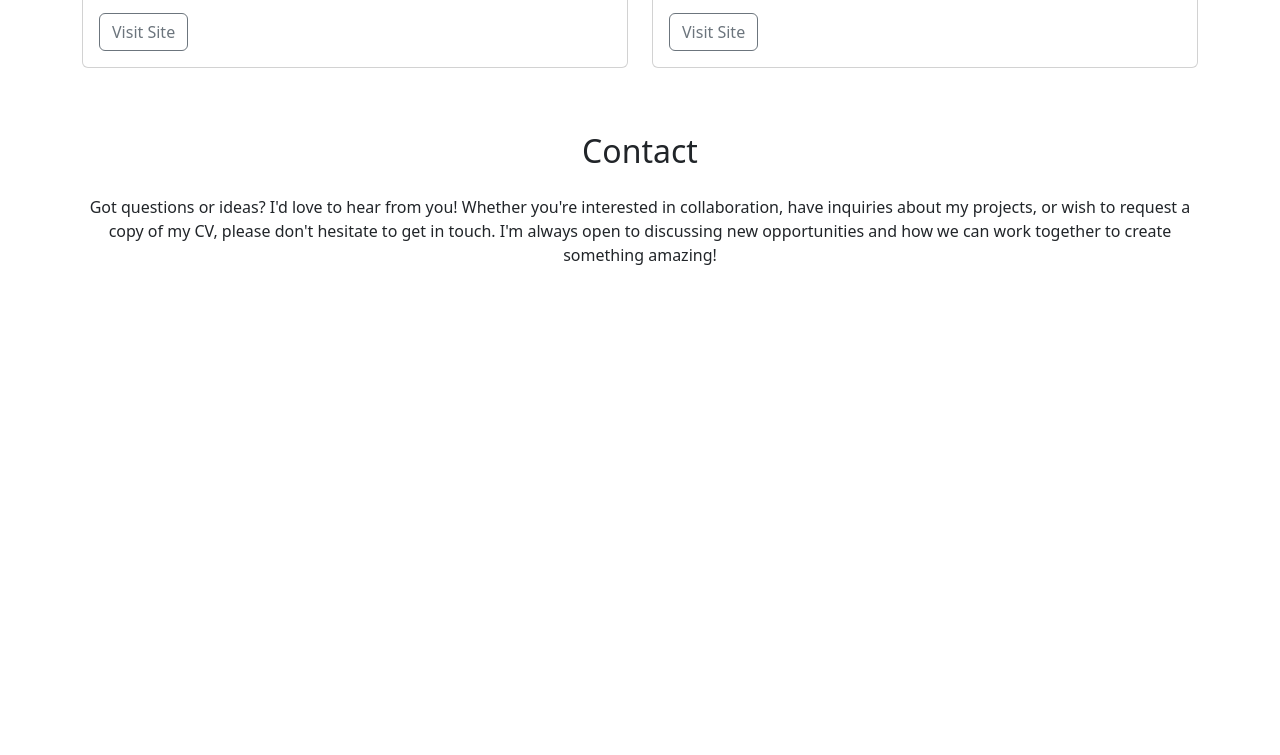
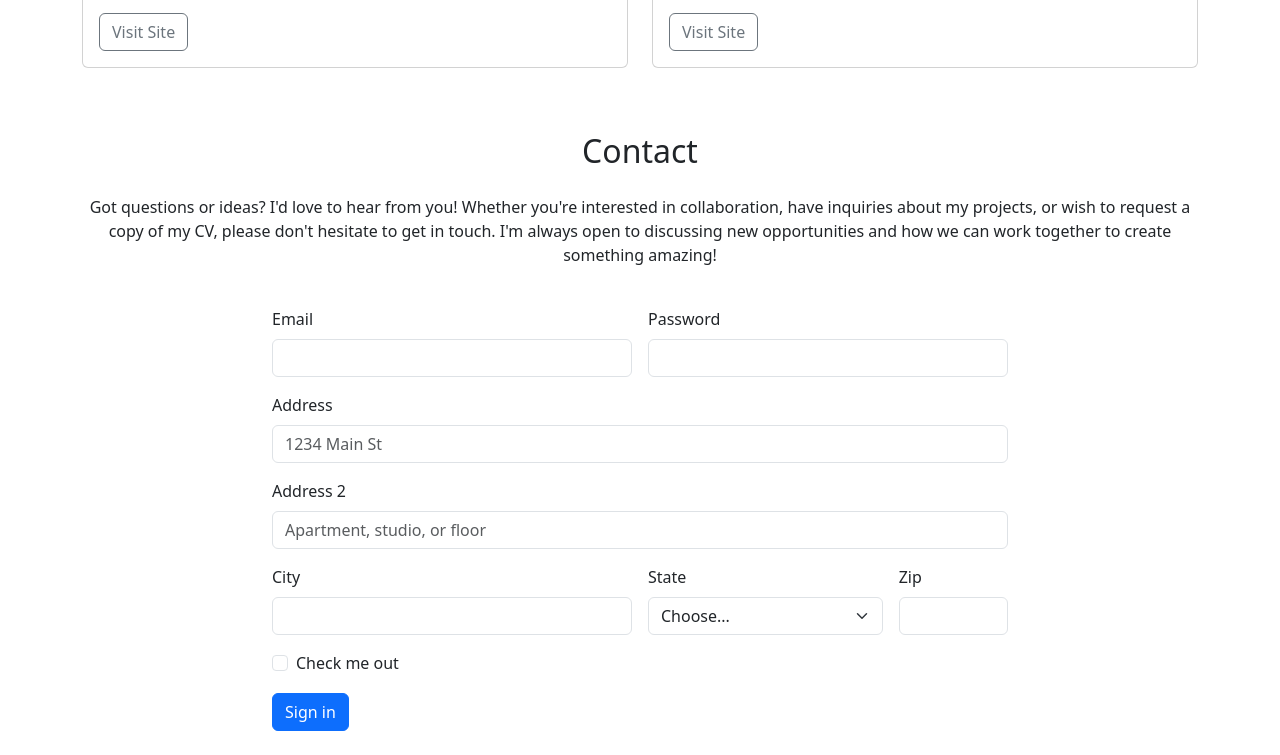
Before and after one commit to TereBts/bootstrap-demo, a plain HTML site: page index.html in a window 1280 px wide. Shown: the part 1767-2522 px from the top of the page. Before the commit the page ends 2074 px from the top, so only its background shows below. Drawn offline with nearby package versions, Linux system fonts and the light colour scheme.

Commit message:
add form

```diff
--- a/index.html
+++ b/index.html
@@ -161,9 +161,52 @@
             <h2 class="diplay-5">Contact</h2>
             <p class="mt-4">Got questions or ideas? I'd love to hear from you! Whether you're interested in collaboration, have inquiries about my projects, or wish to request a copy of my CV, please don't hesitate to get in touch. I'm always open to discussing new opportunities and how we can work together to create something amazing!</p>
         </div>
-        <div class="col-12 col-md-10 col-lg-8 justify-content-center">
+        <div class="col-12 col-md-10 col-lg-8 justify-content-center mb-4">
             <!--Add your form here-->
-
+            <form class="row g-3">
+                <div class="col-md-6">
+                  <label for="inputEmail4" class="form-label">Email</label>
+                  <input type="email" class="form-control" id="inputEmail4">
+                </div>
+                <div class="col-md-6">
+                  <label for="inputPassword4" class="form-label">Password</label>
+                  <input type="password" class="form-control" id="inputPassword4">
+                </div>
+                <div class="col-12">
+                  <label for="inputAddress" class="form-label">Address</label>
+                  <input type="text" class="form-control" id="inputAddress" placeholder="1234 Main St">
+                </div>
+                <div class="col-12">
+                  <label for="inputAddress2" class="form-label">Address 2</label>
+                  <input type="text" class="form-control" id="inputAddress2" placeholder="Apartment, studio, or floor">
+                </div>
+                <div class="col-md-6">
+                  <label for="inputCity" class="form-label">City</label>
+                  <input type="text" class="form-control" id="inputCity">
+                </div>
+                <div class="col-md-4">
+                  <label for="inputState" class="form-label">State</label>
+                  <select id="inputState" class="form-select">
+                    <option selected>Choose...</option>
+                    <option>...</option>
+                  </select>
+                </div>
+                <div class="col-md-2">
+                  <label for="inputZip" class="form-label">Zip</label>
+                  <input type="text" class="form-control" id="inputZip">
+                </div>
+                <div class="col-12">
+                  <div class="form-check">
+                    <input class="form-check-input" type="checkbox" id="gridCheck">
+                    <label class="form-check-label" for="gridCheck">
+                      Check me out
+                    </label>
+                  </div>
+                </div>
+                <div class="col-12">
+                  <button type="submit" class="btn btn-primary">Sign in</button>
+                </div>
+              </form>
         </div>
     </div>
 </footer>
```
